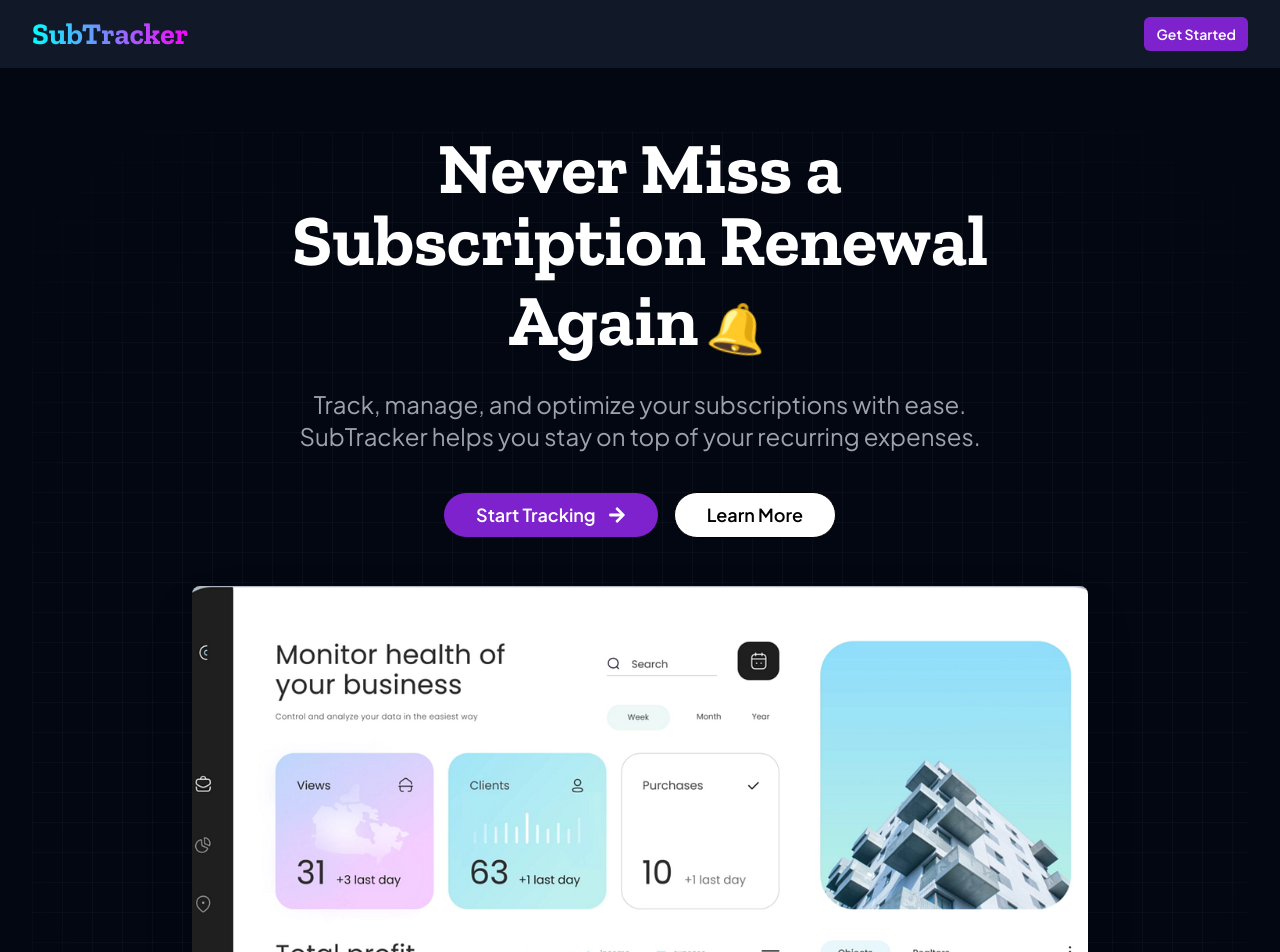
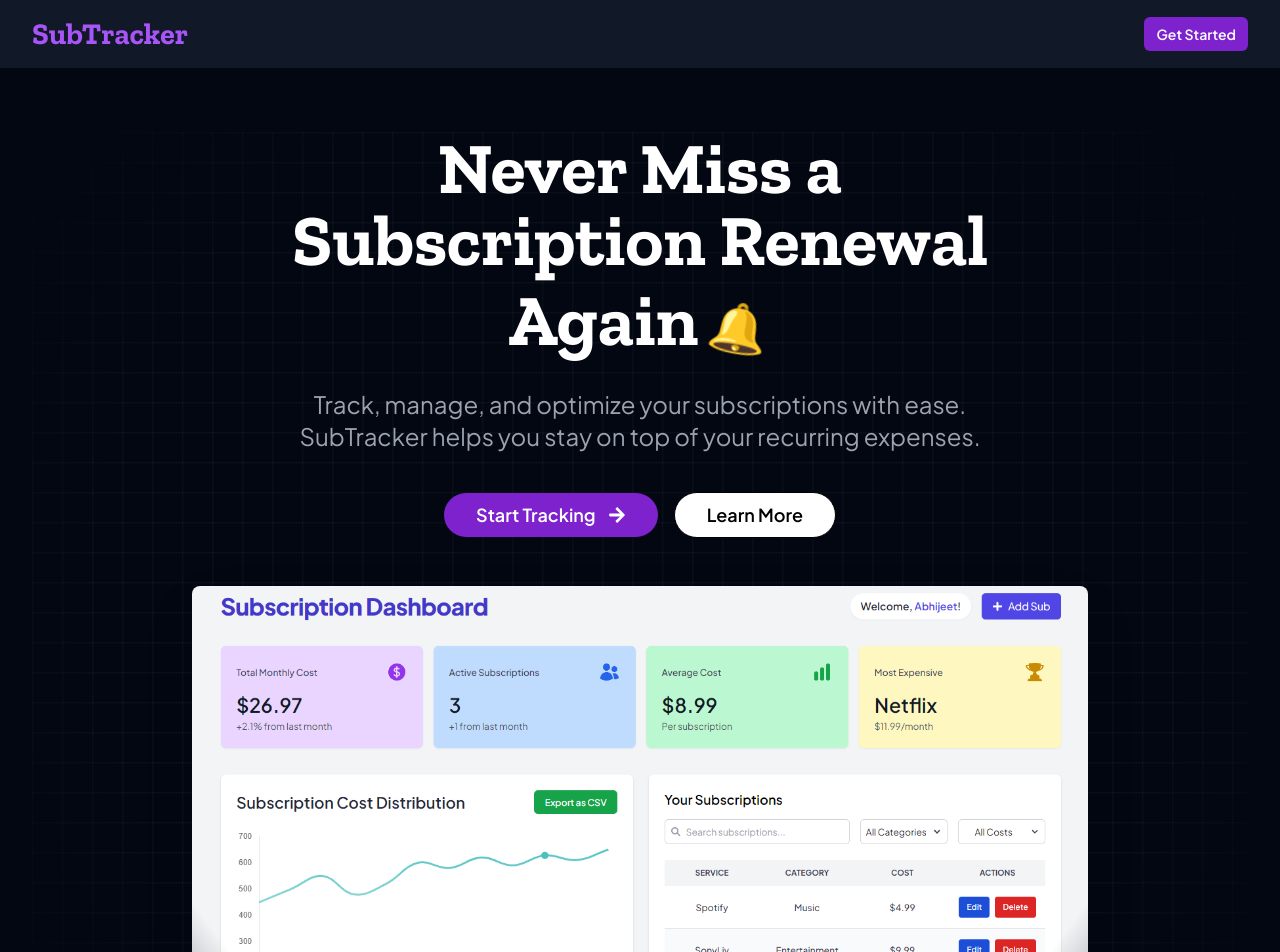
Before and after one commit to Abhijeet03s/SubTracker, a Next.js app: page / in a window 1280 px wide. Shown: the top 952 px of the page. Built offline with nearby package versions, Linux system fonts and the light colour scheme; no server answers.

Commit message:
style: updated the dashboard image and the website name color

```diff
--- a/app/components/Header.tsx
+++ b/app/components/Header.tsx
@@ -10,7 +10,7 @@
       <header className='bg-gray-900 text-white sticky top-0 z-50'>
          <div className='container mx-auto flex items-center justify-between py-3 px-4 sm:py-4 sm:px-6 lg:px-8'>
             <Link href='/' className="flex items-center">
-               <h1 className={`${zillaSlab.className} text-lg sm:text-xl md:text-2xl lg:text-3xl font-bold bg-gradient-to-r from-[#00ffff] to-[#ff00ff] bg-clip-text text-transparent`}>
+               <h1 className={`${zillaSlab.className} text-lg sm:text-xl md:text-2xl lg:text-3xl font-bold text-purple-500`}>
                   SubTracker
                </h1>
             </Link>
--- a/app/components/Hero.tsx
+++ b/app/components/Hero.tsx
@@ -38,7 +38,7 @@
                </div>
                <div className="relative w-full max-w-4xl mx-auto">
                   <Image
-                     src="/dashboard-mockup.png"
+                     src="/subtracker-dashboard.png"
                      alt="SubTrack Dashboard"
                      width={1200}
                      height={675}
--- a/app/dashboard/SubscriptionList.tsx
+++ b/app/dashboard/SubscriptionList.tsx
@@ -132,7 +132,7 @@
                      >
                         <option value="" className="text-center">All Categories</option>
                         <option value="ecommerce">Ecommerce</option>
-                        <option value="streaming">Streaming</option>
+                        <option value="entertainment">Entertainment</option>
                         <option value="music">Music</option>
                         <option value="other">Other</option>
                      </select>
--- a/app/dashboard/page.tsx
+++ b/app/dashboard/page.tsx
@@ -24,7 +24,7 @@
 export default function DashboardPage() {
    const { user } = useUser()
    const [subscriptions, setSubscriptions] = useState<Subscription[]>([])
-   const { addToCalendar, updateCalendarEvent } = useAddToCalendar()
+   const { updateCalendarEvent } = useAddToCalendar()
    const [isModalOpen, setIsModalOpen] = useState(false)
 
    const fetchSubscriptions = useCallback(async () => {
@@ -98,9 +98,9 @@
       }
    }
 
-   const onSubscriptionsChange = (updatedSubscriptions: Subscription[]) => {
-      setSubscriptions(updatedSubscriptions)
-   }
+   // const onSubscriptionsChange = (updatedSubscriptions: Subscription[]) => {
+   //    setSubscriptions(updatedSubscriptions)
+   // }
 
    const handleCalendarUpdate = async (subscription: Subscription) => {
       try {
@@ -114,8 +114,8 @@
    }
 
    return (
-      <div className='min-h-screen bg-gray-100 font-sans'>
-         <div className={`${plusJakartaSans.className} container mx-auto p-6`}>
+      <div className='min-h-screen bg-gray-100'>
+         <div className={`${plusJakartaSans.className} container max-w-7xl mx-auto py-6`}>
             <div className="flex justify-between items-center mb-6">
                <div>
                   <h1 className="text-4xl font-extrabold text-indigo-700 tracking-tight leading-none">
--- a/app/globals.css
+++ b/app/globals.css
@@ -12,8 +12,8 @@
 
 .bg-grid {
   background-image:
-    linear-gradient(to right, rgba(255, 255, 255, 0.03) 1px, transparent 1px),
-    linear-gradient(to bottom, rgba(255, 255, 255, 0.03) 1px, transparent 1px);
+    linear-gradient(to right, rgba(255, 255, 255, 0.03) 1px, transparent 2px),
+    linear-gradient(to bottom, rgba(255, 255, 255, 0.03) 1px, transparent 2px);
   background-size: 30px 30px;
 }
 
```
Also changed, not shown: public/subtracker-dashboard.png (added).
